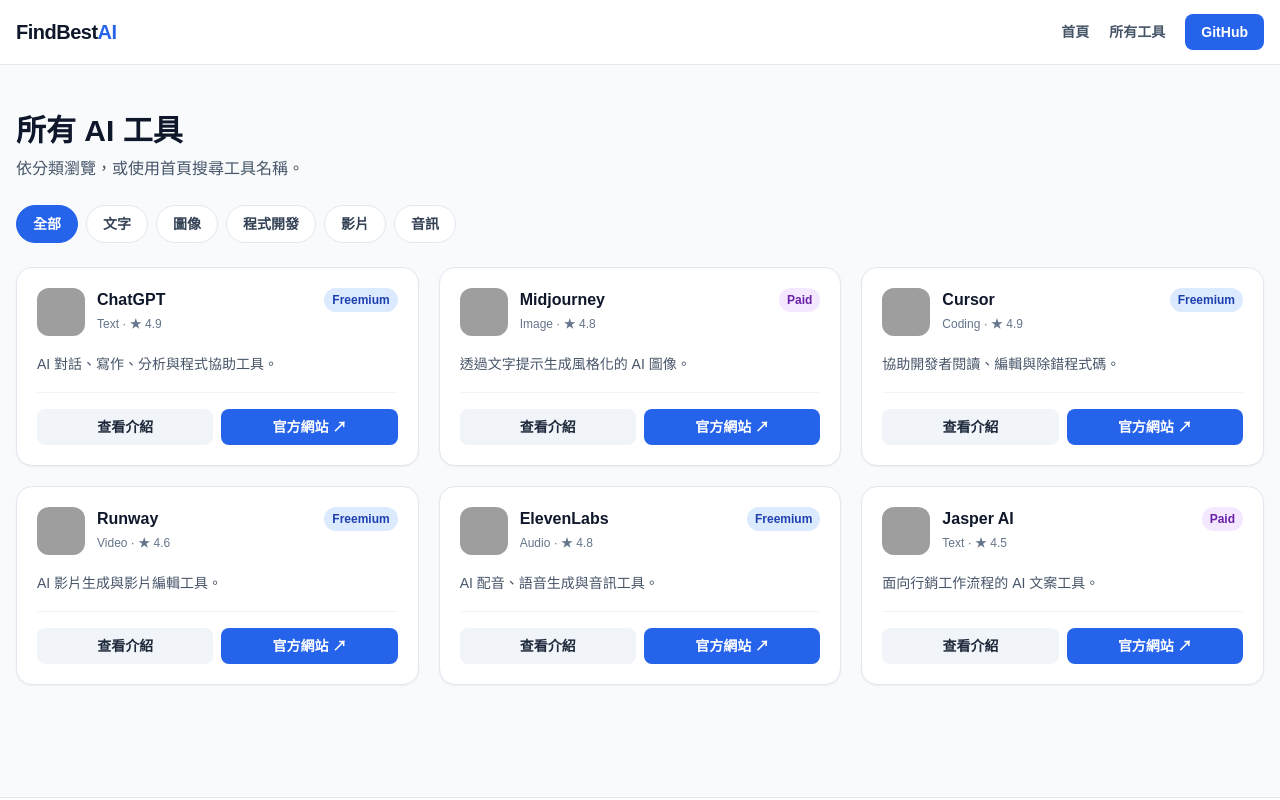
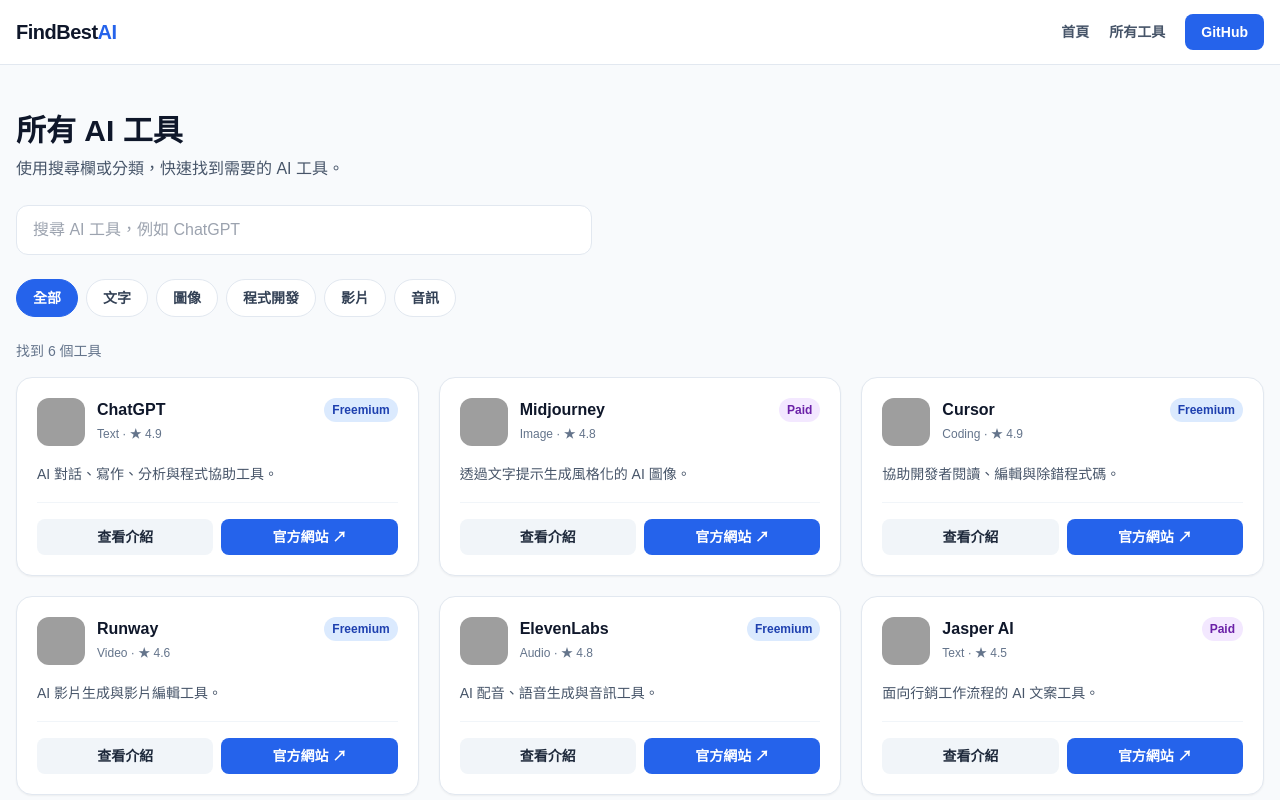
Before and after one commit to junxi665/my-ai-website, a Next.js app: page /my-ai-website/tools in a window 1280 px wide. Shown: the top 800 px of the page. Built offline with nearby package versions, Linux system fonts and the light colour scheme; grey boxes are pictures that could not be loaded.

Commit message:
Fix static export by moving tool filtering to client-side state

```diff
--- a/app/tools/page.tsx
+++ b/app/tools/page.tsx
@@ -1,11 +1,36 @@
+"use client";
+
+import { useMemo, useState } from "react";
 import { toolsData } from "@/data/tools";
 import ToolCard from "@/components/ToolCard";
-import Link from "next/link";
 
-export default function ToolsPage({ searchParams }: { searchParams?: { search?: string; category?: string } }) {
-  const search = (searchParams?.search ?? "").toLowerCase().trim();
-  const category = searchParams?.category ?? "";
-  const tools = toolsData.filter(t => (!category || t.category === category) && (!search || (t.name + " " + t.description + " " + t.category).toLowerCase().includes(search)));
-  const categories = [{label:"全部",slug:""},{label:"文字",slug:"Text"},{label:"圖像",slug:"Image"},{label:"程式開發",slug:"Coding"},{label:"影片",slug:"Video"},{label:"音訊",slug:"Audio"}];
-  return <section className="mx-auto max-w-7xl px-4 py-12"><h1 className="text-3xl font-black">所有 AI 工具</h1><p className="mt-2 text-slate-600">依分類瀏覽，或使用首頁搜尋工具名稱。</p><div className="my-6 flex flex-wrap gap-2">{categories.map(c=><Link key={c.slug} href={c.slug ? `/tools/?category=${c.slug}` : "/tools/"} className={`rounded-full border px-4 py-2 text-sm font-semibold ${category===c.slug ? "border-blue-600 bg-blue-600 text-white" : "border-slate-200 bg-white text-slate-700"}`}>{c.label}</Link>)}</div>{search && <p className="mb-4 text-sm text-slate-500">搜尋：{search}</p>}<div className="grid gap-5 sm:grid-cols-2 lg:grid-cols-3">{tools.map(t=><ToolCard key={t.id} tool={t}/>)}</div>{tools.length===0 && <p className="rounded-xl bg-white p-8 text-slate-600">找不到符合條件的工具。<Link href="/tools/" className="ml-2 text-blue-600 underline">查看全部</Link></p>}</section>;
+const categories = [
+  { label: "全部", slug: "" },
+  { label: "文字", slug: "Text" },
+  { label: "圖像", slug: "Image" },
+  { label: "程式開發", slug: "Coding" },
+  { label: "影片", slug: "Video" },
+  { label: "音訊", slug: "Audio" },
+];
+
+export default function ToolsPage() {
+  const [search, setSearch] = useState("");
+  const [category, setCategory] = useState("");
+  const tools = useMemo(() => {
+    const term = search.toLowerCase().trim();
+    return toolsData.filter((tool) =>
+      (!category || tool.category === category) &&
+      (!term || (tool.name + " " + tool.description + " " + tool.category).toLowerCase().includes(term))
+    );
+  }, [search, category]);
+
+  return <section className="mx-auto max-w-7xl px-4 py-12">
+    <h1 className="text-3xl font-black">所有 AI 工具</h1>
+    <p className="mt-2 text-slate-600">使用搜尋欄或分類，快速找到需要的 AI 工具。</p>
+    <input value={search} onChange={(event) => setSearch(event.target.value)} placeholder="搜尋 AI 工具，例如 ChatGPT" aria-label="搜尋 AI 工具" className="mt-6 w-full max-w-xl rounded-xl border border-slate-200 bg-white px-4 py-3 outline-none focus:border-blue-500" />
+    <div className="my-6 flex flex-wrap gap-2">{categories.map((item) => <button key={item.slug} onClick={() => setCategory(item.slug)} className={`rounded-full border px-4 py-2 text-sm font-semibold ${category === item.slug ? "border-blue-600 bg-blue-600 text-white" : "border-slate-200 bg-white text-slate-700"}`}>{item.label}</button>)}</div>
+    <p className="mb-4 text-sm text-slate-500">找到 {tools.length} 個工具</p>
+    <div className="grid gap-5 sm:grid-cols-2 lg:grid-cols-3">{tools.map((tool) => <ToolCard key={tool.id} tool={tool} />)}</div>
+    {tools.length === 0 && <p className="rounded-xl bg-white p-8 text-slate-600">找不到符合條件的工具，請更換搜尋詞或分類。</p>}
+  </section>;
 }
```
